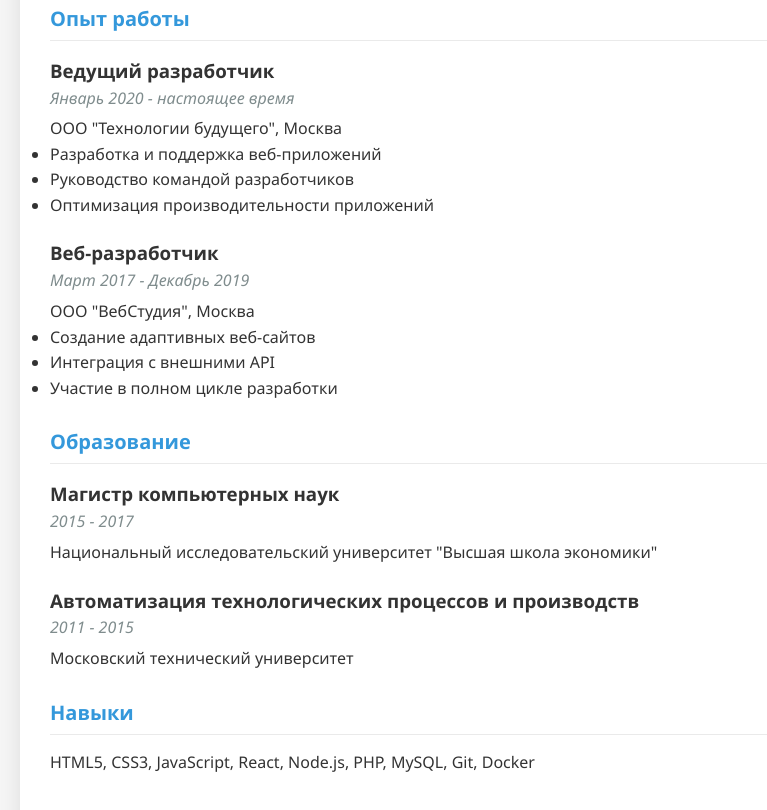
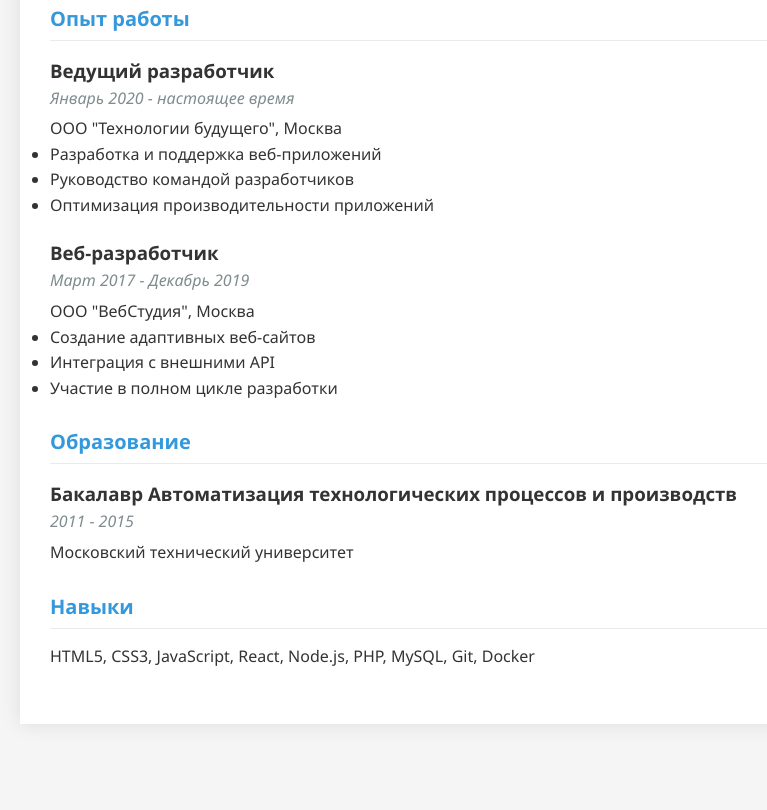
Before and after one commit to Nikita-proga/Nikita-proga.github.io, a plain HTML site: page index.html in a window 1280 px wide. Shown: the part 386-1196 px from the top of the page, without its empty margins (40-807 px from the left). Drawn offline with Linux system fonts and the light colour scheme.

Commit message:
Update index.html

```diff
--- a/index.html
+++ b/index.html
@@ -287,13 +287,7 @@
             <div class="section">
                 <h2 class="section-title">Образование</h2>
                 <div class="education-item">
-                    <h3>Магистр компьютерных наук</h3>
-                    <p class="date">2015 - 2017</p>
-                    <p>Национальный исследовательский университет "Высшая школа экономики"</p>
-                </div>
-
-                <div class="education-item">
-                    <h3>Автоматизация технологических процессов и производств</h3>
+                    <h3> Бакалавр Автоматизация технологических процессов и производств</h3>
                     <p class="date">2011 - 2015</p>
                     <p>Московский технический университет</p>
                 </div>
```
